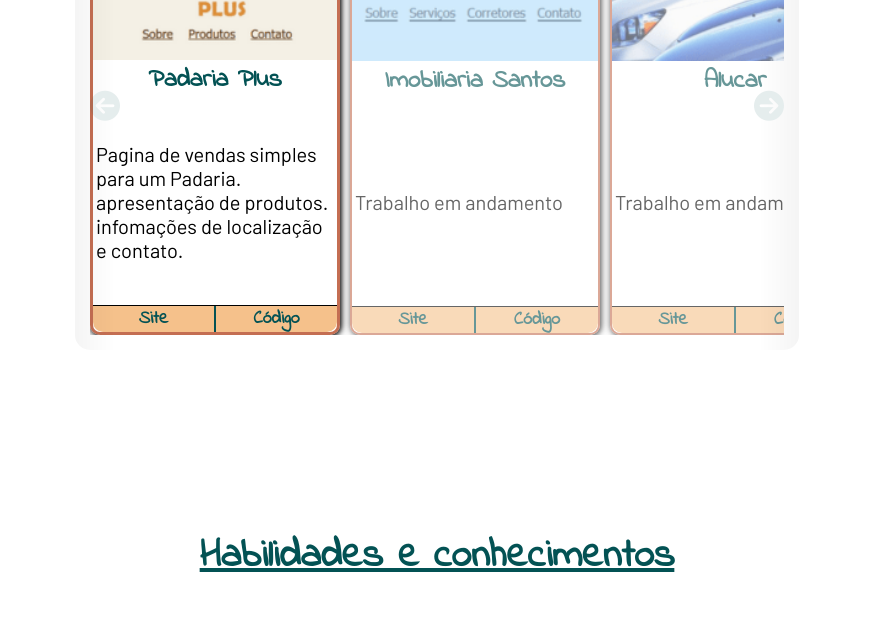
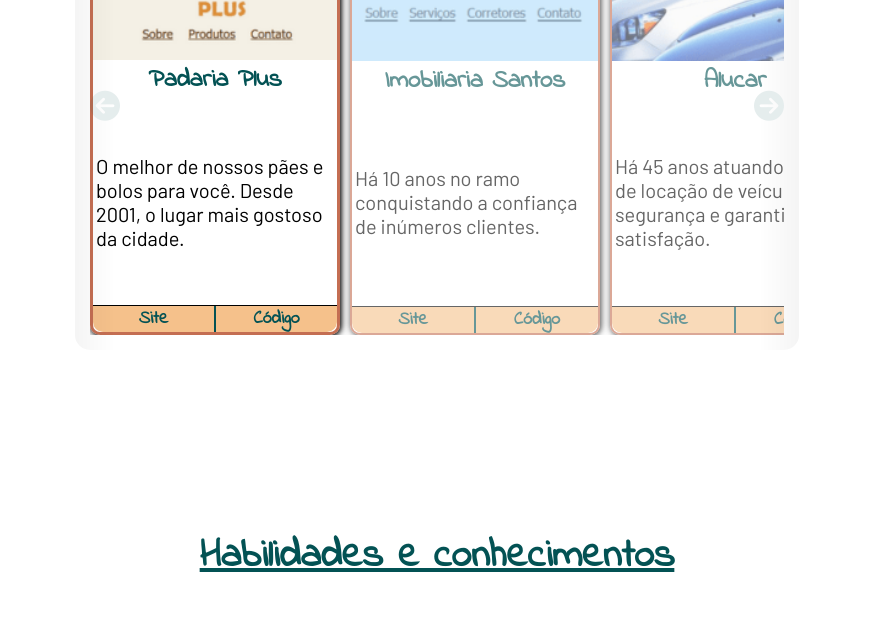
Before and after one commit to hydrahtec/portfolio, a plain HTML site: page index.html in a window 1280 px wide. Shown: the part 1640-2260 px from the top of the page, without its empty margins (203-1077 px from the left). Drawn offline with Linux system fonts and the light colour scheme.

Commit message:
content projects

```diff
--- a/index.html
+++ b/index.html
@@ -10,7 +10,7 @@
     <link rel="stylesheet" href="./css/style.css">
     <link rel="shortcut icon" href="./img/favicon.ico" type="image/x-icon">
     <script src="https://kit.fontawesome.com/bd07864366.js" crossorigin="anonymous"></script>
-    <title>Hydrah Tecnologia | Portifolio de projetos desenvolvidos</title>
+    <title>Hydrah Tecnologia | Portfolio de projetos desenvolvidos</title>
 </head>
 <body>
   <nav class="nav" id="home">
@@ -73,10 +73,11 @@
               </div>
               <div class="content">
                 <h3>Padaria Plus</h3>
-                <p>Pagina de vendas simples para um Padaria. apresentação de produtos. infomações de localização e contato.
+                <p>O melhor de nossos pães e bolos para você. Desde 2001, o lugar mais gostoso da cidade.
                 </p>
                 <div class="vermais">
-                  <a href="https://hydrahtec.com/padaria-plus/" rel="noreferrer noopener" target="_blank">Site</a><a href="https://github.com/hydrahtec/devmedia_curso/tree/c43e14411026043dcc70d0e89f19708428a76065/html/projetos%20html/padaria%20plus" target="_blank" rel="external noreferrer noopener">Código</a>
+                  <a href="https://hydrahtec.com/padaria-plus/" rel="noreferrer noopener" target="_blank">Site</a>
+                  <a href="https://github.com/hydrahtec/devmedia_curso/tree/c43e14411026043dcc70d0e89f19708428a76065/html/projetos%20html/padaria%20plus" target="_blank" rel="external noreferrer noopener">Código</a>
                 </div>
               </div>
             </div>
@@ -86,9 +87,10 @@
               </div>
               <div class="content">
                 <h3>Imobiliaria Santos</h3>
-                <p>Trabalho em andamento</p>
+                <p>Há 10 anos no ramo conquistando a confiança de inúmeros clientes.</p>
                 <div class="vermais">
-                  <a href="https://hydrahtec.com/imobiliaria-santos/" rel="noreferrer noopener" target="_blank">Site</a><a href="https://github.com/hydrahtec/devmedia_curso/tree/c43e14411026043dcc70d0e89f19708428a76065/html/projetos%20html/imobiliaria-santos" target="_blank" rel="external noreferrer noopener">Código</a>
+                  <a href="https://hydrahtec.com/imobiliaria-santos/" rel="noreferrer noopener" target="_blank">Site</a>
+                  <a href="https://github.com/hydrahtec/devmedia_curso/tree/c43e14411026043dcc70d0e89f19708428a76065/html/projetos%20html/imobiliaria-santos" target="_blank" rel="external noreferrer noopener">Código</a>
                 </div>
               </div>
             </div>
@@ -98,7 +100,7 @@
               </div>
               <div class="content">
                 <h3>Alucar</h3>
-                <p>Trabalho em andamento</p>
+                <p>Há 45 anos atuando na área de locação de veículos com segurança e garantia de satisfação.</p>
                 <div class="vermais">
                   <a href="https://hydrahtec.com/alucar/" rel="noreferrer noopener" target="_blank">Site</a><a href="https://github.com/hydrahtec/devmedia_curso/tree/c43e14411026043dcc70d0e89f19708428a76065/html/teste/Alucar" target="_blank" rel="external noreferrer noopener">Código</a>
                 </div>
@@ -110,9 +112,10 @@
               </div>
               <div class="content">
                 <h3>advocacia-Senhor lei</h3>
-                <p>Trabalho em andamento</p>
+                <p>Há 30 anos atuando em diversas áreas legais sempre com princípios e valores.</p>
                 <div class="vermais">
-                  <a href="https://hydrahtec.com/advocacia/" rel="noreferrer noopener" target="_blank">Site</a><a href="https://github.com/hydrahtec/devmedia_curso/tree/c43e14411026043dcc70d0e89f19708428a76065/html/projetos%20css/advocacia" target="_blank" rel="external noreferrer noopener">Código</a>
+                  <a href="https://hydrahtec.com/advocacia/" rel="noreferrer noopener" target="_blank">Site</a>
+                  <a href="https://github.com/hydrahtec/devmedia_curso/tree/c43e14411026043dcc70d0e89f19708428a76065/html/projetos%20css/advocacia" target="_blank" rel="external noreferrer noopener">Código</a>
                 </div>
               </div>
             </div>
@@ -124,7 +127,8 @@
                 <h3>Em breve</h3>
                 <p>Trabalho em andamento</p>
                 <div class="vermais">
-                  <a href="#" rel="external noreferrer noopener">Site</a><a href="#" rel="external noreferrer noopener">Código</a>
+                  <a href="#" rel="external noreferrer noopener">Site</a>
+                  <a href="#" rel="external noreferrer noopener">Código</a>
                 </div>
               </div>
             </div>
@@ -136,7 +140,8 @@
                 <h3>Em breve</h3>
                 <p>Trabalho em andamento</p>
                 <div class="vermais">
-                  <a href="#" rel="external noreferrer noopener">Site</a><a href="#" rel="external noreferrer noopener">Código</a>
+                  <a href="#" rel="external noreferrer noopener">Site</a>
+                  <a href="#" rel="external noreferrer noopener">Código</a>
                 </div>
               </div>
             </div>
```
